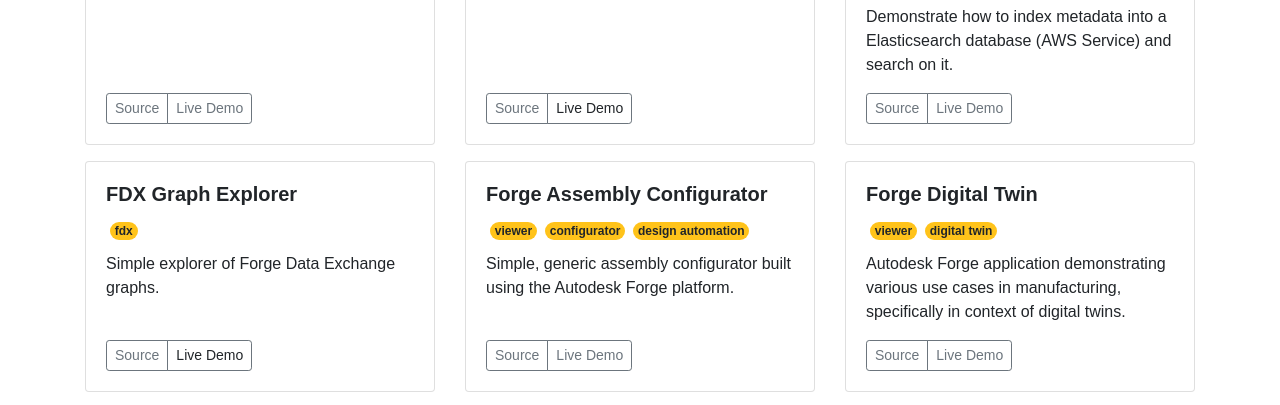
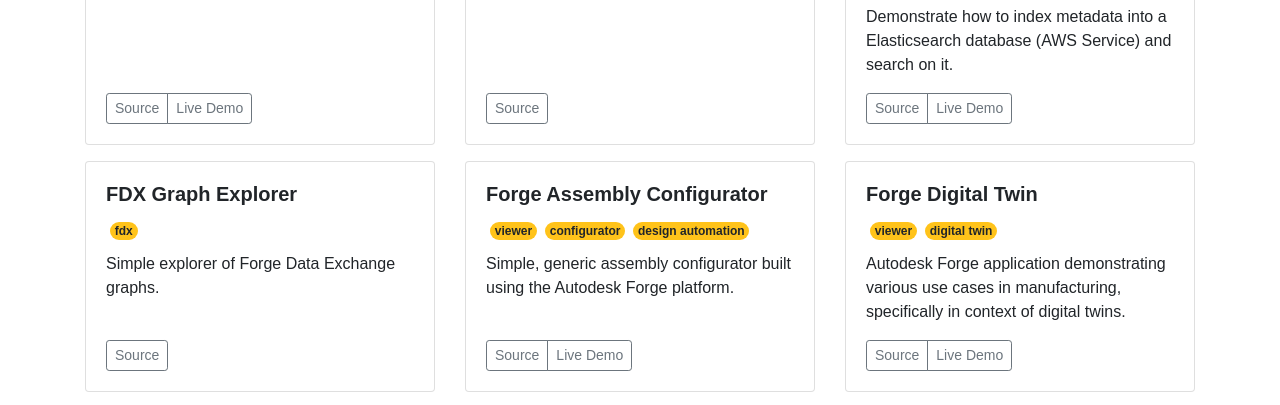
Before and after one commit to petrbroz/forge-sample-gallery, a Gatsby site: page / in a window 1280 px wide. Shown: the part 1067-1472 px from the top of the page. Built offline with nearby package versions, Linux system fonts and the light colour scheme; Gatsby itself is replaced by a stand-in of ours; a web font is replaced by a local one.

Commit message:
Hide buttons for missing URLs.

```diff
--- a/src/components/card.js
+++ b/src/components/card.js
@@ -1,7 +1,7 @@
 import * as React from 'react';
 import { GatsbyImage, getImage } from 'gatsby-plugin-image';
 
-const Card = ({ title, description, screenshotUrl, localImage, liveDemoUrl, sourceUrl, tags }) => {
+const Card = ({ title, description, screenshotUrl, localImage, liveDemoUrl, sourceUrl, videoUrl, tags }) => {
     const image = getImage(localImage);
     return (
         <div className="col-md-6 col-lg-4">
@@ -23,8 +23,9 @@
                     <p className="card-text">{description}</p>
                     <div className="d-flex justify-content-between align-items-center mt-auto">
                         <div className="btn-group">
-                            <a href={sourceUrl} target="_blank" className="btn btn-sm btn-outline-secondary">Source</a>
-                            <a href={liveDemoUrl} target="_blank" className="btn btn-sm btn-outline-secondary">Live Demo</a>
+                            { sourceUrl && <a href={sourceUrl} target="_blank" className="btn btn-sm btn-outline-secondary">Source</a> }
+                            { liveDemoUrl && <a href={liveDemoUrl} target="_blank" className="btn btn-sm btn-outline-secondary">Live Demo</a> }
+                            { videoUrl && <a href={videoUrl} target="_blank" className="btn btn-sm btn-outline-secondary">Video</a> }
                         </div>
                     </div>
                 </div>
```
